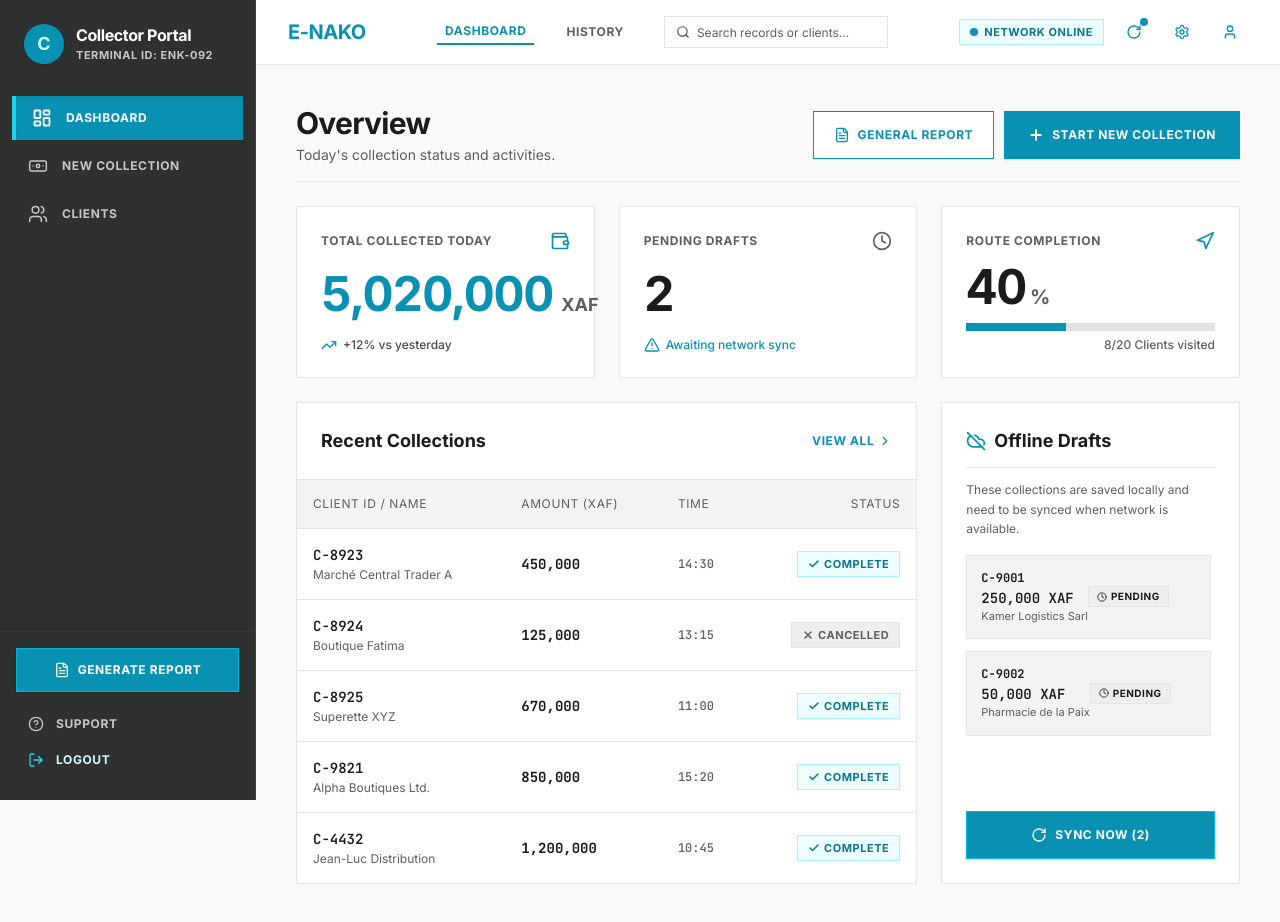
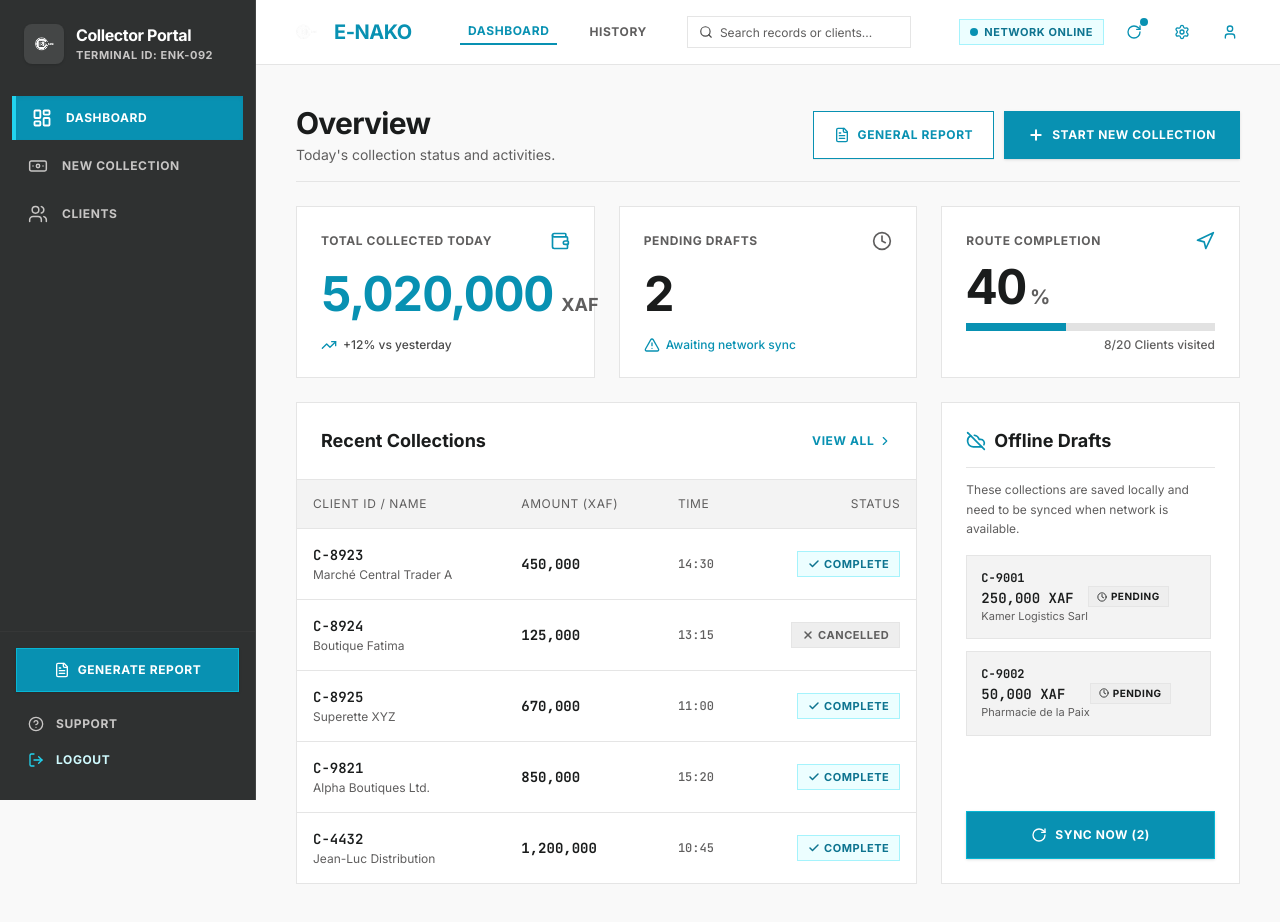
Before and after one commit to enakoweb88-sys/cash, a React (Vite) app: page / in a window 1280 px wide. Built offline with nearby package versions, Linux system fonts and the light colour scheme.

Commit message:
Use company logo across cash collector app

```diff
--- a/index.html
+++ b/index.html
@@ -5,6 +5,7 @@
     <meta name="viewport" content="width=device-width, initial-scale=1.0" />
     <title>E-NAKO - Cash Collection Portal</title>
     <meta name="description" content="E-NAKO - Field Cash Collection & Agency Banking Terminal" />
+    <link rel="icon" type="image/png" href="/logo.png" />
     <link rel="preconnect" href="https://fonts.googleapis.com" />
     <link rel="preconnect" href="https://fonts.gstatic.com" crossorigin />
     <link href="https://fonts.googleapis.com/css2?family=Inter:wght@400;500;600;700;900&family=JetBrains+Mono:wght@500;600;700&display=swap" rel="stylesheet" />
--- a/src/components/LoginView.tsx
+++ b/src/components/LoginView.tsx
@@ -33,6 +33,7 @@ export const LoginView: React.FC<LoginViewProps> = ({ onLogin, currentUser }) =>
         <div className="bg-[#ffffff] border border-[#e5e5e5] shadow-sm p-8 flex flex-col gap-6">
           {/* Header */}
           <div className="flex flex-col items-center text-center space-y-1.5">
+            <img src="/logo.png" alt="Company Logo" className="h-16 w-auto object-contain mb-2" />
             <h1 className="text-2xl md:text-3xl font-bold text-[#1a1c1c] tracking-tight">
               Collector Portal
             </h1>
--- a/src/components/Sidebar.tsx
+++ b/src/components/Sidebar.tsx
@@ -54,9 +54,7 @@ export const Sidebar: React.FC<SidebarProps> = ({
       {/* Header / Brand */}
       <div className="px-6 pt-6 pb-4 flex items-center justify-between">
         <div className="flex items-center gap-3">
-          <div className="w-10 h-10 bg-[#0891b2] text-[#cffafe] flex items-center justify-center font-bold text-lg rounded-full shrink-0 shadow-sm">
-            {user.avatarLetter || 'C'}
-          </div>
+          <img src="/logo.png" alt="Company Logo" className="w-10 h-10 object-contain bg-white/10 p-1 rounded-lg shrink-0 shadow-sm" />
           <div className="min-w-0">
             <h1 className="font-bold text-base tracking-tight text-white leading-tight truncate">
               Collector Portal
--- a/src/components/TopBar.tsx
+++ b/src/components/TopBar.tsx
@@ -60,11 +60,9 @@ export const TopBar: React.FC<TopBarProps> = ({
 
           <div
             onClick={() => onNavigate('dashboard')}
-            className="flex items-center gap-2 cursor-pointer select-none min-w-0"
+            className="flex items-center gap-2.5 cursor-pointer select-none min-w-0"
           >
-            <div className="md:hidden w-7 h-7 bg-[#0891b2] text-[#cffafe] flex items-center justify-center font-bold text-xs rounded-full shrink-0">
-              {user.avatarLetter || 'C'}
-            </div>
+            <img src="/logo.png" alt="E-NAKO Logo" className="h-9 w-auto object-contain shrink-0" />
             <span className="font-bold text-base sm:text-lg md:text-xl text-[#0891b2] uppercase tracking-tight truncate">
               E-NAKO
             </span>
```
Also changed, not shown: public/logo.png (added).
